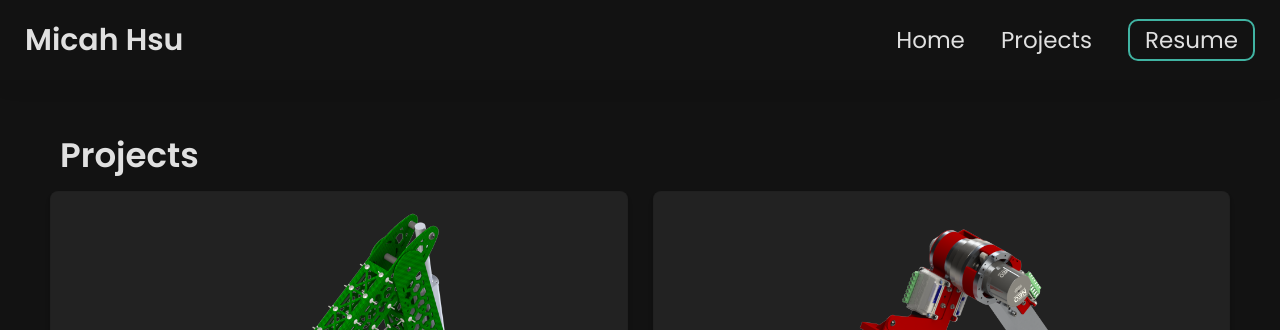
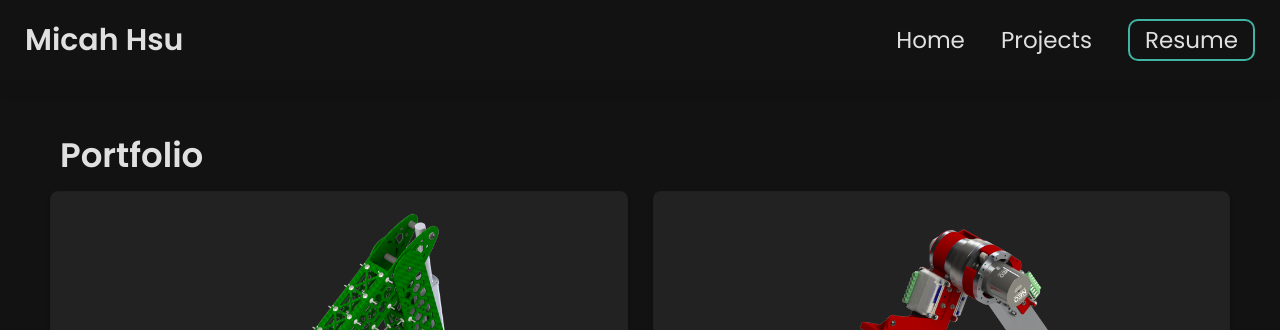
Before and after one commit to micahhsu/micahhsu.github.io, a Jekyll site: the page built from projects.html, in a window 1280 px wide and 900 px high. Shown: the top 330 px of the window. Built offline with Jekyll 4.4.1, drawn with Linux system fonts in a browser that asks for light colours.

Commit message:
update link

```diff
--- a/_includes/navbar.html
+++ b/_includes/navbar.html
@@ -9,7 +9,7 @@
         <a href="/">
             <span>Home</span>
         </a>
-        <a href="/projects/">
+        <a href="/portfolio/">
             <span>Projects</span>
         </a>
         <a href="{{site.resume-url}}" target="_blank" rel="noopener noreferrer">
--- a/_includes/projects.html
+++ b/_includes/projects.html
@@ -1,6 +1,6 @@
 <!-- SECTION 3: project -->
 <section id="projects" class="project-grid-section">
-    <h2>Projects</h2>
+    <h2>Portfolio</h2>
 
     <div class="grid-container">
         {% for item in site.projects %}
--- a/projects.html
+++ b/projects.html
@@ -1,7 +1,7 @@
 ---
 
 layout: wrapper
-permalink: /projects/
+permalink: /portfolio/
 
 ---
 
```
Also changed, not shown: 16 other files.
